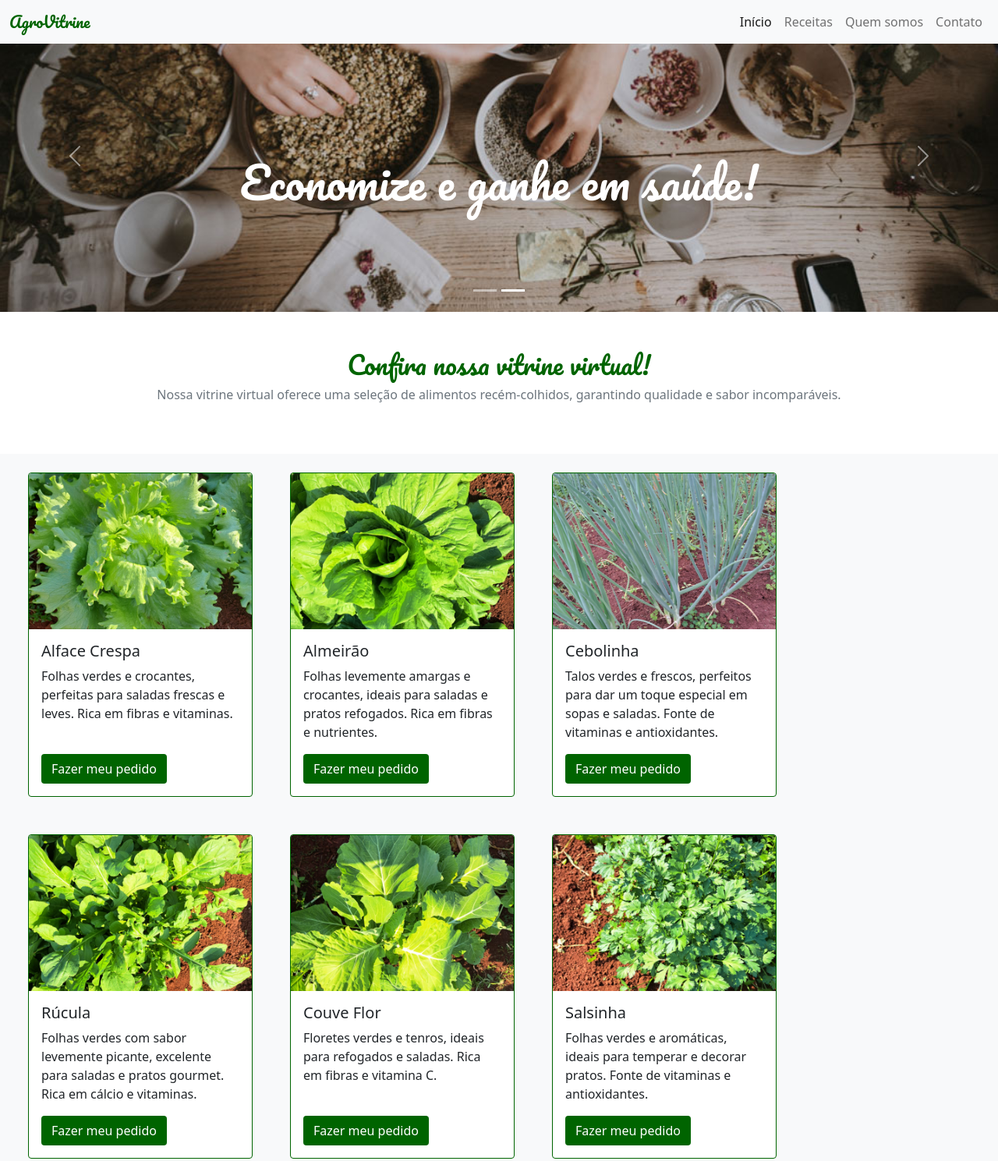
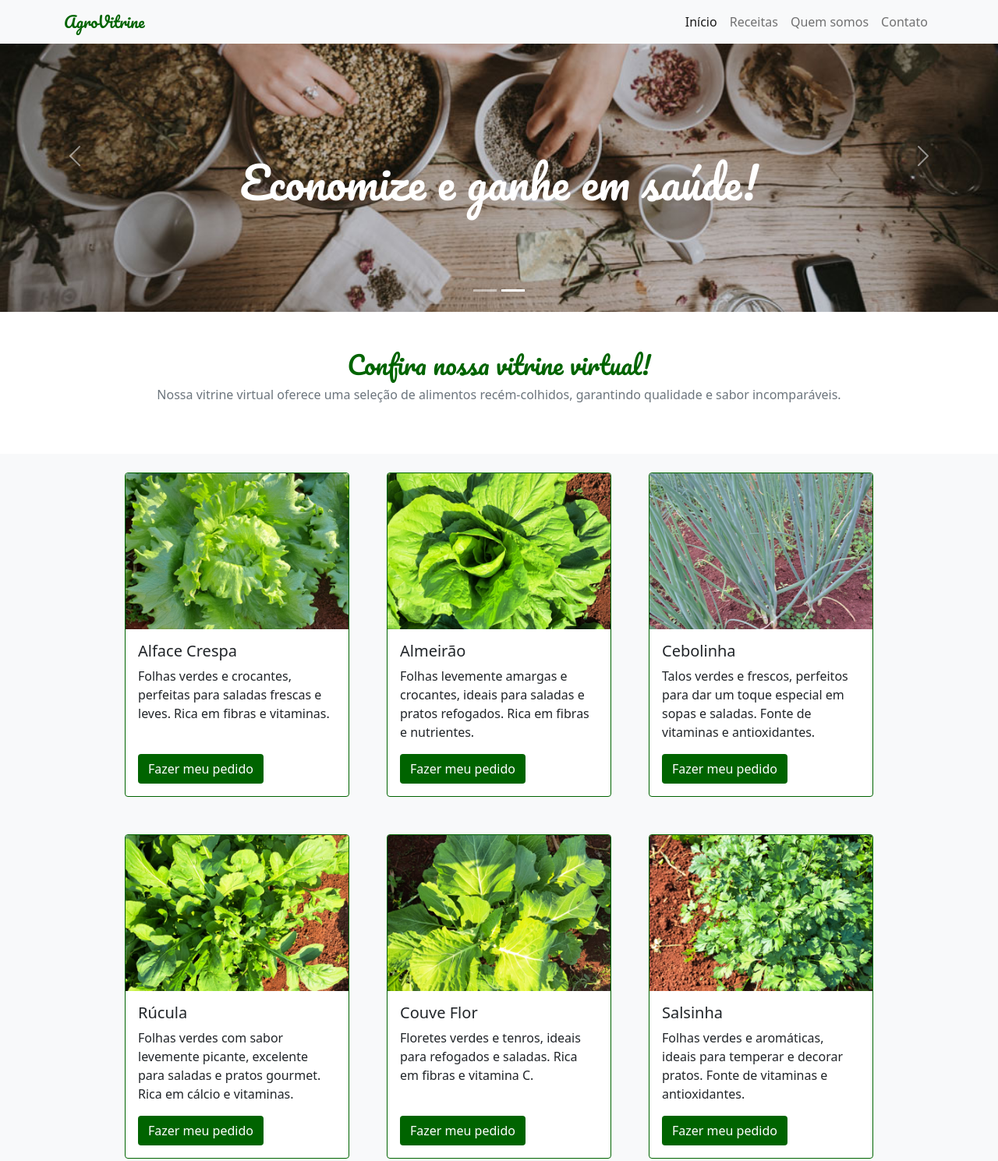
Before and after one commit to Diowgo/AgroVitrine, a plain HTML site: page index.html in a window 1280 px wide. Shown: the top 1489 px of the page at 78% size. Drawn offline with nearby package versions, Linux system fonts and the light colour scheme.

Commit message:
Mais um update no estilo das páginas.

```diff
--- a/index.html
+++ b/index.html
@@ -15,7 +15,7 @@
 <body>
   <header>
     <nav class="navbar navbar-expand-lg navbar-light bg-light fixed-top">
-      <div class="container-fluid">
+      <div class="container-lg">
         <a class="navbar-brand fonte-titulo texto-cor-especial display-4" href="#">AgroVitrine</a>
         <button class="navbar-toggler" type="button" data-bs-toggle="collapse" data-bs-target="#navbarNavAltMarkup" aria-controls="navbarNavAltMarkup" aria-expanded="false" aria-label="Toggle navigation">
         <span class="navbar-toggler-icon"></span>
@@ -68,8 +68,8 @@
     </section>
 
     <section class="container-fluid bg-light" id="receitas">
-      <div class="mx-auto row justify-content-start">
-
+      <div class="mx-auto container-lg">
+        <div class="row justify-content-center">
           <article class="card borda-cor-especial car-largura p-0 m-4 col-12 col-md-4">
             <img src="src/img/produto-alface-crespa.jpg" class="card-img-top card-posicao-imagem" alt="tigela com salada de abacate, vista superior">
             <div class="card-body d-flex flex-column">
@@ -126,6 +126,7 @@
             </div>
           </article>
         </div>
+      </div>
     </section>
 
   </main>
```
Lines whose indentation alone changed are shown as unchanged.
